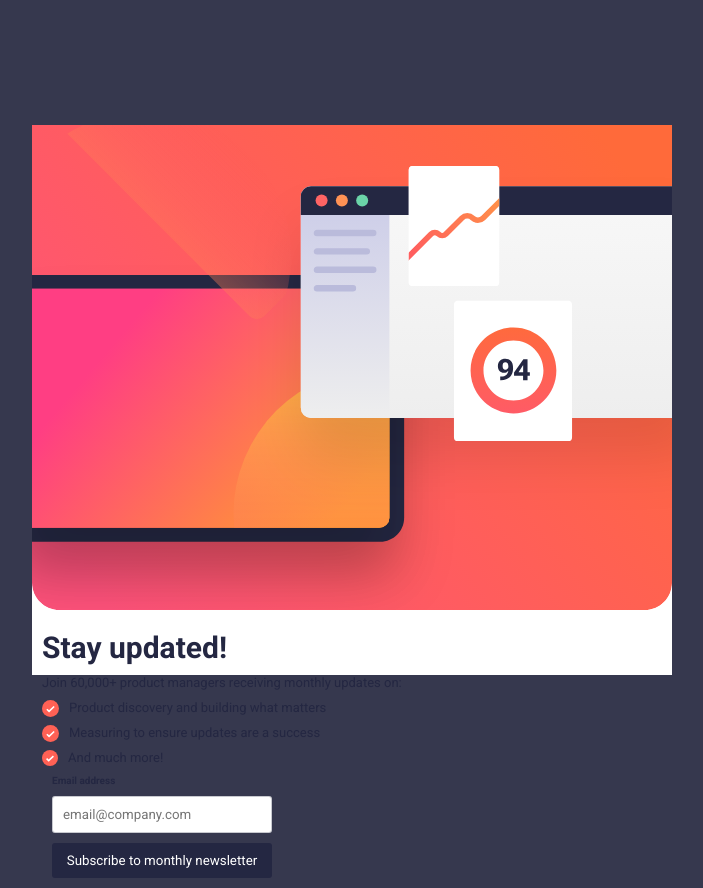
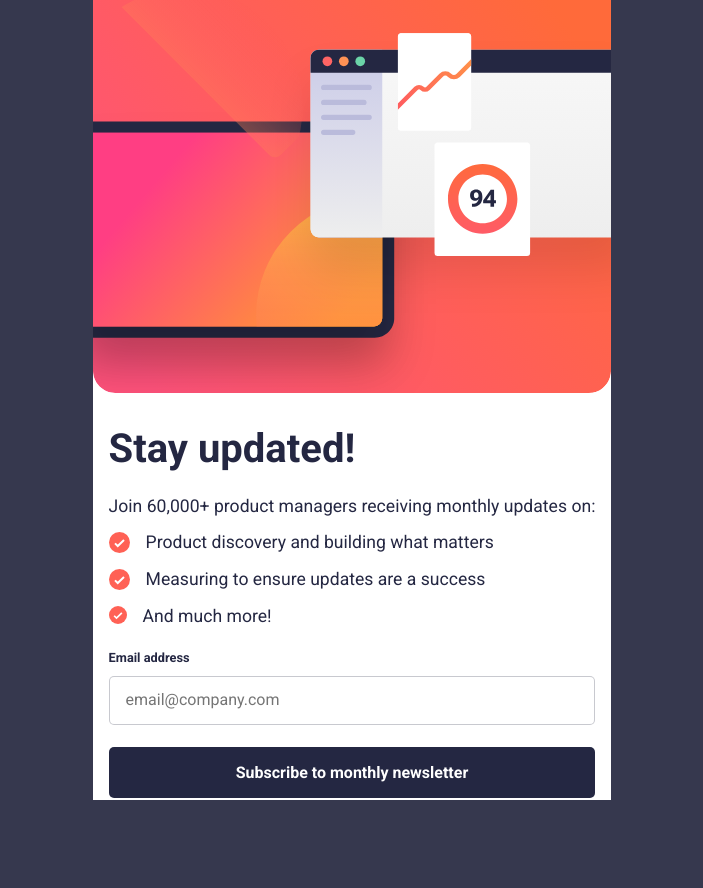
Before and after one commit to Davibron/Newsletter-Sign-Up, a plain HTML site: page index.html in a window 1280 px wide. Shown: the whole page, without its empty margins (288-991 px from the left). After the commit the page ends 800 px from the top, so only its background shows below. Drawn offline with Linux system fonts and the light colour scheme.

Commit message:
second commit, ammends

```diff
--- a/index.html
+++ b/index.html
@@ -21,25 +21,25 @@
     <div class="sign-up-form">
       <h1>Stay updated!</h1>
 
-      <p>
+      <span>
         Join 60,000+ product managers receiving monthly updates on:
-      </p>
+      </span>
 
       <div>
         <div class="list">
-            <svg xmlns="http://www.w3.org/2000/svg" width="17" height="17" viewBox="0 0 21 21"><g fill="none"><circle cx="10.5" cy="10.5" r="10.5" fill="#FF6155"/><path stroke="#FFF" stroke-width="2" d="M6 11.381 8.735 14 15 8"/></g></svg>
+          <svg xmlns="http://www.w3.org/2000/svg" width="21" height="21" viewBox="0 0 21 21"><g fill="none"><circle cx="10.5" cy="10.5" r="10.5" fill="#FF6155"/><path stroke="#FFF" stroke-width="2" d="M6 11.381 8.735 14 15 8"/></g></svg>
           <p>
             Product discovery and building what matters
           </p>
         </div>
         <div class="list">
-            <svg xmlns="http://www.w3.org/2000/svg" width="17" height="17" viewBox="0 0 21 21"><g fill="none"><circle cx="10.5" cy="10.5" r="10.5" fill="#FF6155"/><path stroke="#FFF" stroke-width="2" d="M6 11.381 8.735 14 15 8"/></g></svg>
+          <svg xmlns="http://www.w3.org/2000/svg" width="21" height="21" viewBox="0 0 21 21"><g fill="none"><circle cx="10.5" cy="10.5" r="10.5" fill="#FF6155"/><path stroke="#FFF" stroke-width="2" d="M6 11.381 8.735 14 15 8"/></g></svg>
           <p>
             Measuring to ensure updates are a success
           </p>
         </div>
         <div class="list">
-            <svg xmlns="http://www.w3.org/2000/svg" width="16" height="16" viewBox="0 0 21 21"><g fill="none"><circle cx="10.5" cy="10.5" r="10.5" fill="#FF6155"/><path stroke="#FFF" stroke-width="2" d="M6 11.381 8.735 14 15 8"/></g></svg>
+          <svg xmlns="http://www.w3.org/2000/svg" width="18" height="18" viewBox="0 0 21 21"><g fill="none"><circle cx="10.5" cy="10.5" r="10.5" fill="#FF6155"/><path stroke="#FFF" stroke-width="2" d="M6 11.381 8.735 14 15 8"/></g></svg>
           <p>
             And much more!
           </p>
--- a/style.css
+++ b/style.css
@@ -10,72 +10,68 @@ body {
   display: flex;
   justify-content: center;
   align-items: center;
-  height: 100vh;
+  overflow: hidden;
 }
 
 main {
   display: flex;
   flex-direction: column;
-  width: 50%;
-  height: 550px;
-  padding: 0px;
+  width: max-content;
+  height: 100vh;
+  overflow-x: auto;
   background-color: white;
   color: hsl(234, 29%, 20%);
 }
 
 .sign-up-form {
-  width: 100%;
   display: flex;
   flex-direction: column;
   justify-content: center;
-  padding: 10px;
+  font-size: 1.1rem;
+  padding: 1rem 0;
 }
 
 h1 {
-  font-size: 30px;
-  margin: 10px 0px;
+  font-size: 2.5rem;
+  margin: 1rem 1rem;
 }
-p {
-  font-size: 13px;
-  margin: 0px 0px 10px;
-}
-ul {
-  font-size: 13px;
-  margin: 0px 20px 10px;
-  list-style: none;
+
+span {
+  margin: .5rem 1rem;
 }
 
 .list {
   display: flex;
   flex-direction: row;
-  padding-right: 20px;
+  padding: .5rem 2.8rem .5rem 1rem;
 }
 
 svg {
-  padding-right: 10px;
-}
-
-img {
-  width: 100%;
+  padding-right: 1rem;
 }
 
 .email-container {
   display: flex;
   flex-direction: column;
-  width: 230px;
-  padding-left: 10px;
   font-size: 10px;
   font-weight: 700;
   color: hsl(234, 29%, 20%);
+  margin: 1rem 0;
+}
+
+label {
+  margin: 0 1rem;
+  font-size: .8rem;
 }
 
 input,button {
-  margin: 10px 10px 0px 0px;
-  padding: 10px;
+  margin: .7rem 1rem;
+  padding: 1rem;
+  flex: 1;
 }
 
 input {
-  border-radius: 3px;
+  border-radius: 5px;
   border: 1px solid hsl(231, 7%, 60%, 0.5);
   outline: none;
 }
@@ -84,14 +80,16 @@ input:focus {
   border: 1px solid red;
 }
 
+input::placeholder {
+  font-size: 1rem;
+}
+
 button {
   border: none;
-  border-radius: 3px;
+  border-radius: 5px;
   color: white;
   background-color: hsl(234, 29%, 20%);
   cursor: pointer;
+  font-weight: 700;
+  font-size: 1rem;
 }
-
-button:active {
-  background-color: ;
-}
```
Lines whose indentation alone changed are shown as unchanged.
